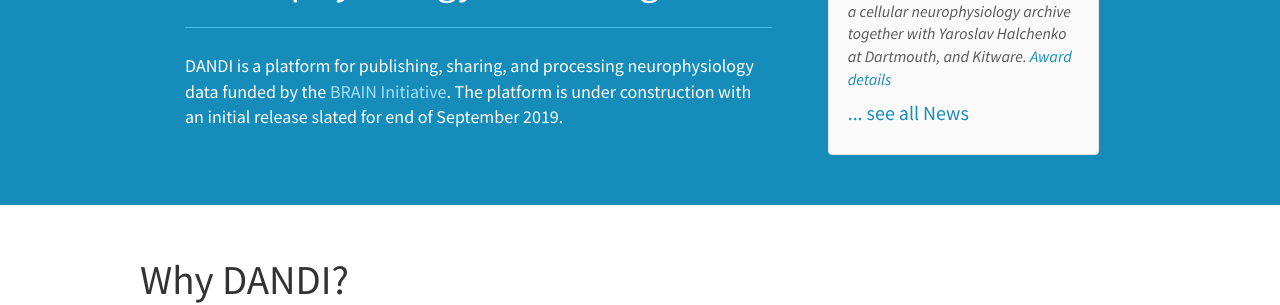
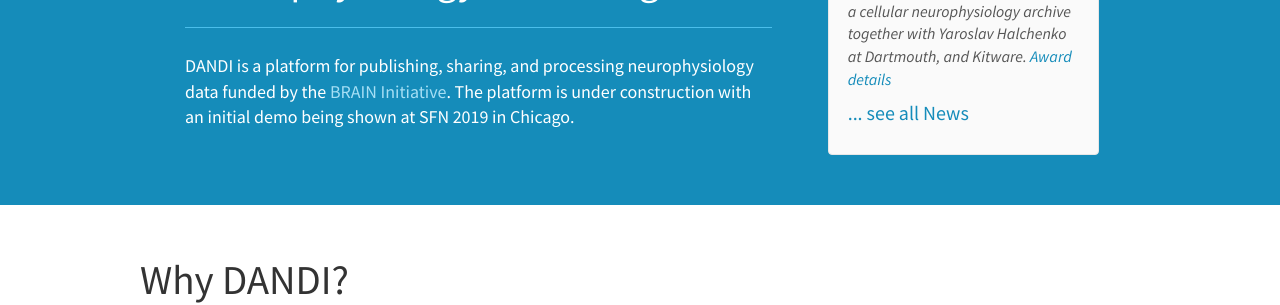
Before and after one commit to nicolocin/dandi.github.io, a Jekyll site: the page built from _pages/home.md, in a window 1280 px wide and 900 px high. Shown: the part 250-555 px from the top of the window. Built offline with Jekyll 4.4.1, drawn with Linux system fonts in a browser that asks for light colours; nearby versions of some CDN libraries.

Commit message:
Update _includes/home-banner.html
Co-Authored-By: Satrajit Ghosh <satrajit.ghosh@gmail.com>

```diff
--- a/_includes/home-banner.html
+++ b/_includes/home-banner.html
@@ -4,7 +4,7 @@
       <h1>DANDI: Distributed Archives for Neurophysiology Data Integration</h1>
       <p>DANDI is a platform for publishing, sharing, and processing neurophysiology data funded by
         the <a href="https://braininitiative.nih.gov/" target="_blank">BRAIN Initiative</a>.
-        The platform is under construction with an initial release slated for end of September 2019.</p>
+        The platform is under construction with an initial demo being shown at SFN 2019 in Chicago.</p>
     </div>
     <div id="newsid" class="col-sm-4" >
       {% include news.html %}
```
